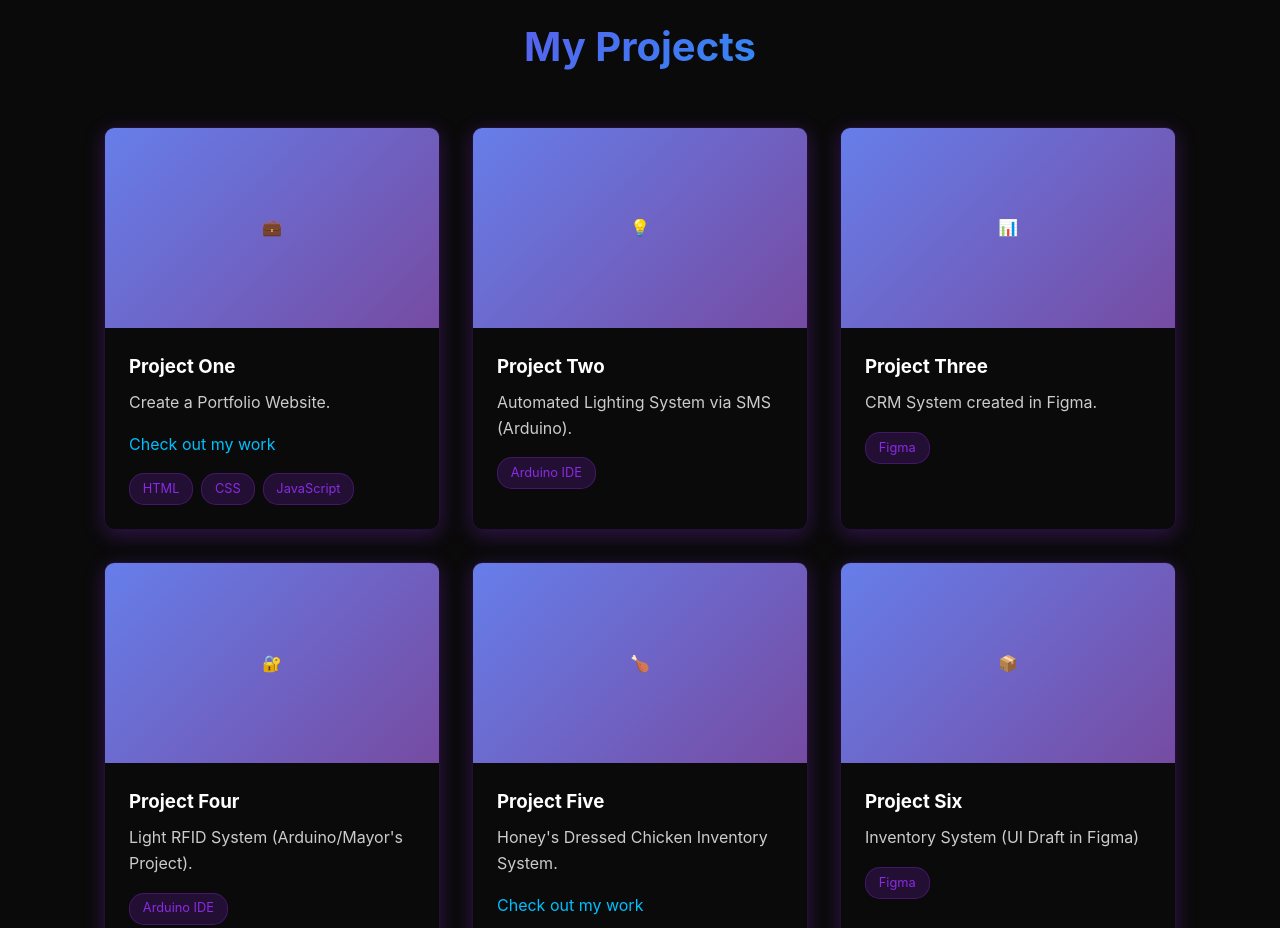
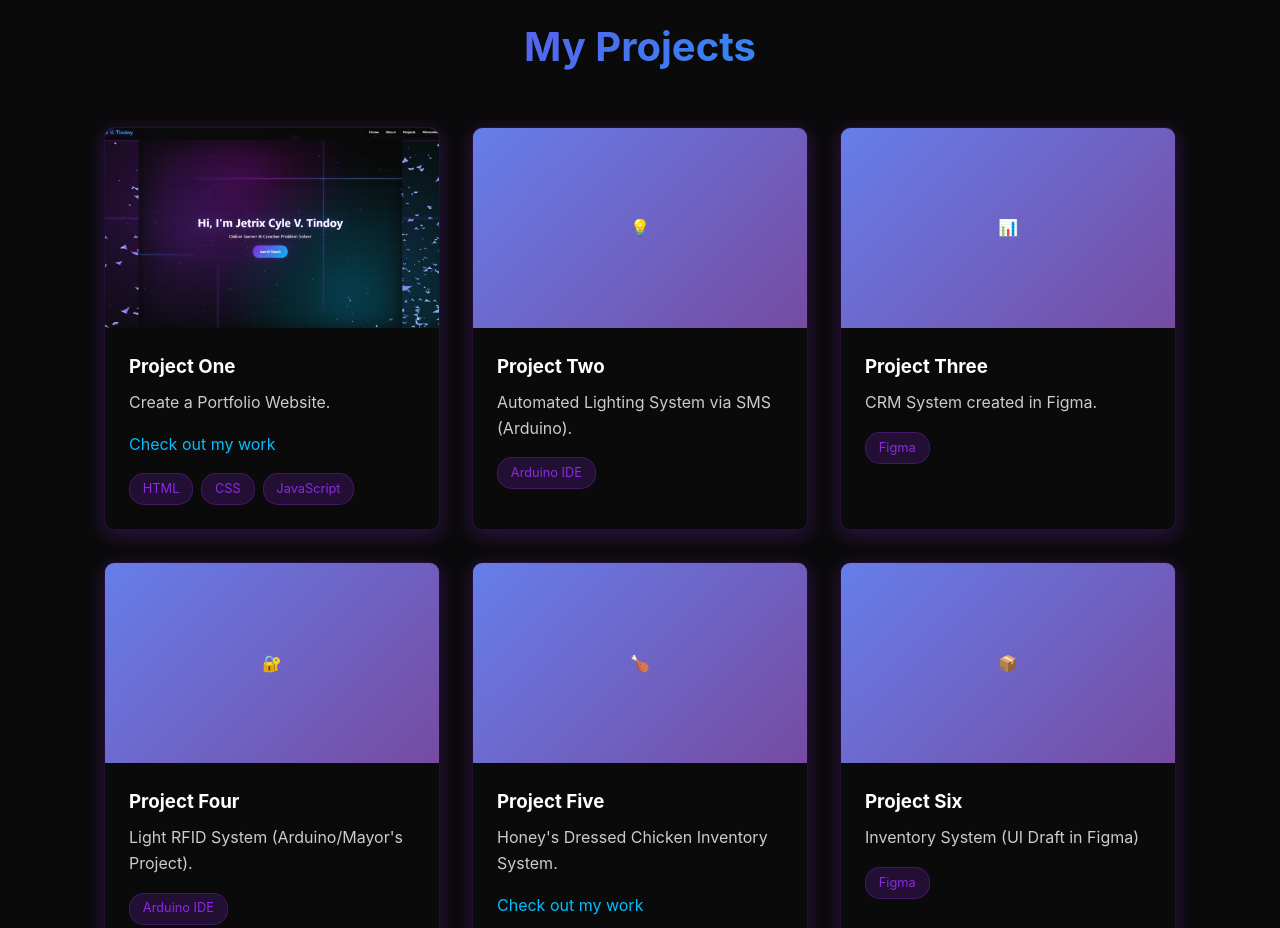
Before and after one commit to JetrixCyle/JetrixWebsitePortfolio, a plain HTML site: page index.html in a window 1280 px wide. Shown: the part 1540-2468 px from the top of the page. Drawn offline with Linux system fonts and the light colour scheme.

Commit message:
Update index.html

```diff
--- a/index.html
+++ b/index.html
@@ -662,7 +662,7 @@
         <h2>My Projects</h2>
         <div class="projects-grid">
             <div class="project-card">
-                <div class="project-image">💼</div>
+               <div class="project-image"><img src="portfolio.png" alt="gwapo"></div>
                 <div class="project-info">
                     <h3>Project One</h3>
                     <p>Create a Portfolio Website.</p>
```
